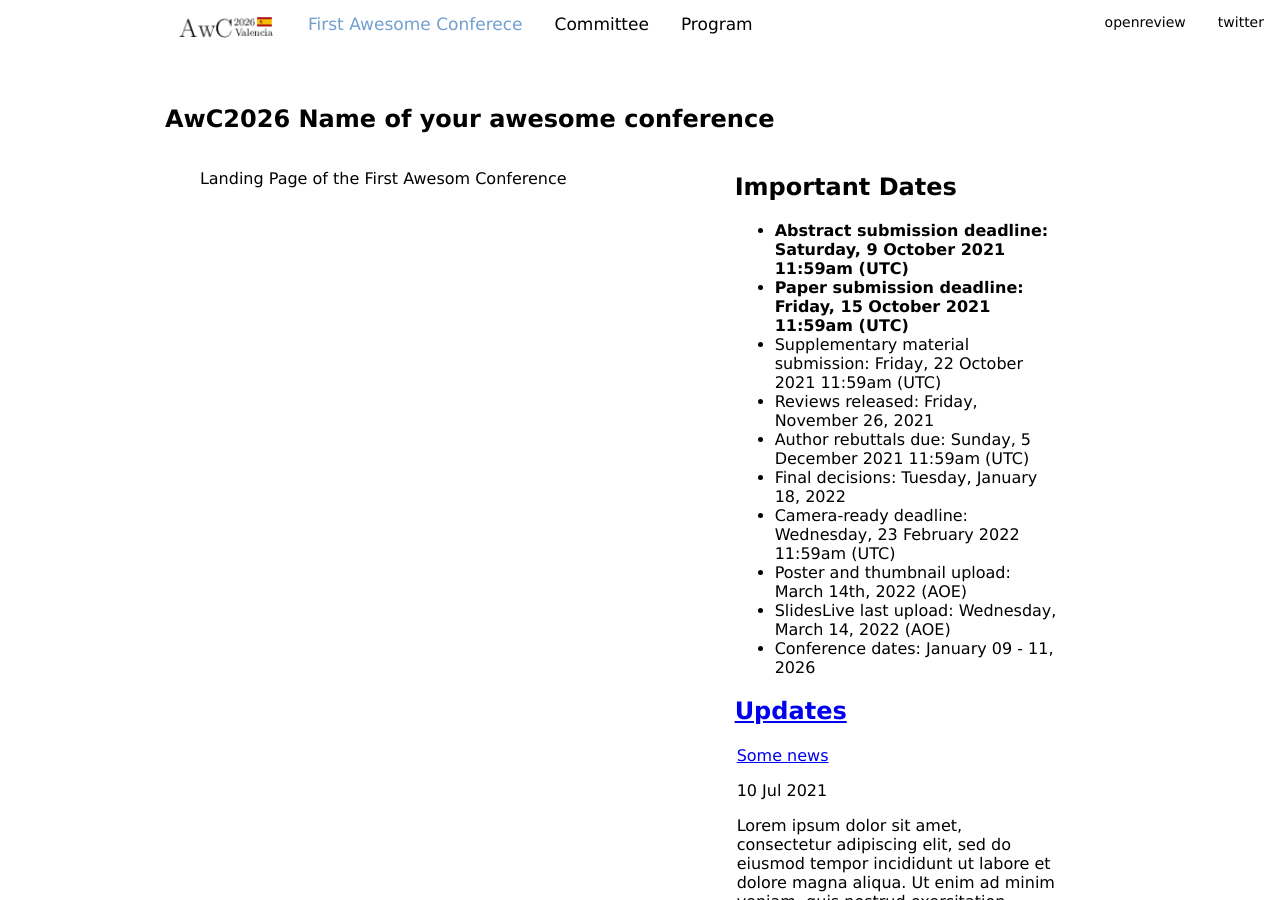
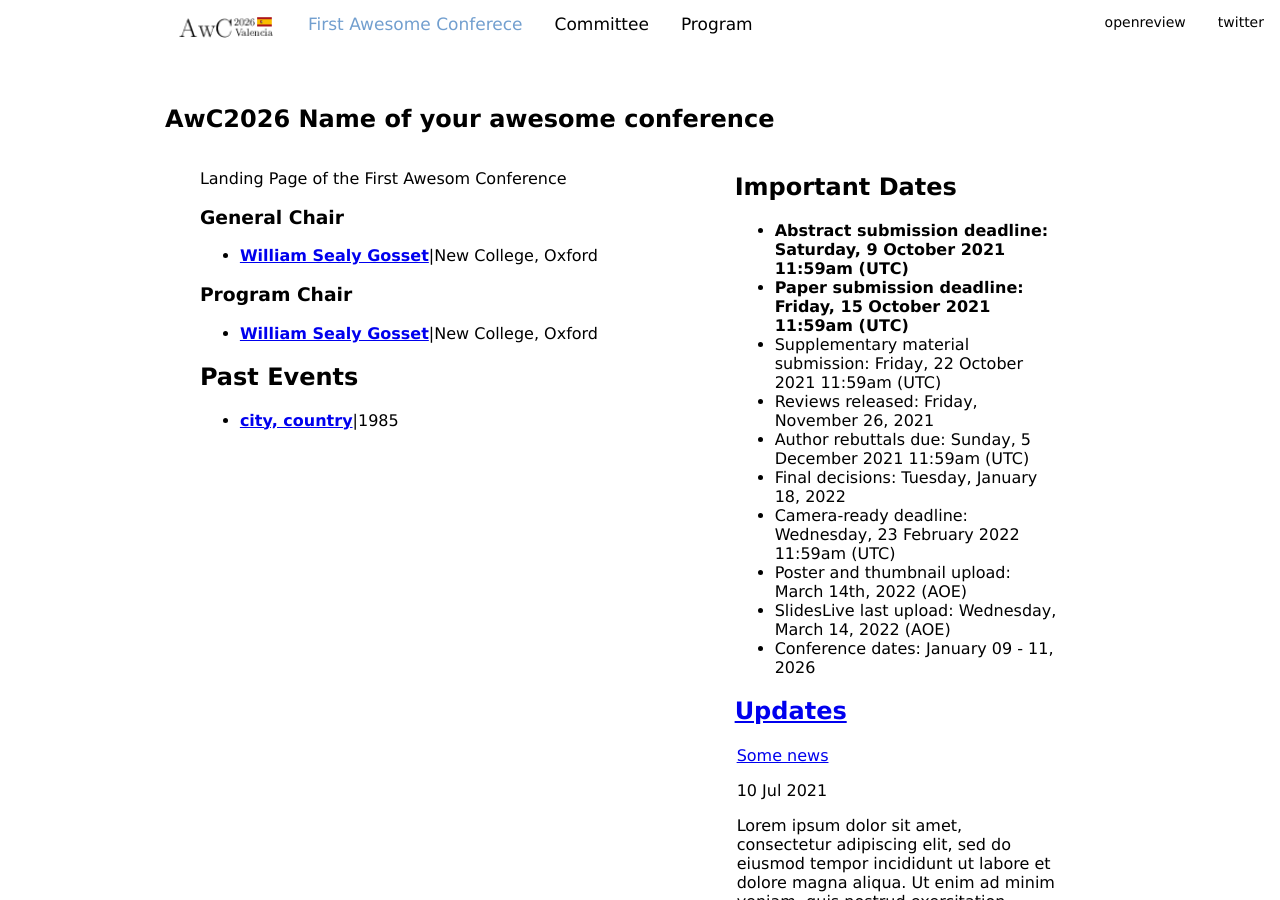
Before and after one commit to gherardovarando/web-conference-theme, a Jekyll site: the page built from index.md, in a window 1280 px wide and 900 px high. Built offline with Jekyll 4.4.1, drawn with Linux system fonts in a browser that asks for light colours.

Commit message:
past events

```diff
--- a/_config.yml
+++ b/_config.yml
@@ -158,3 +158,8 @@ links:
      url: https://twitter.com/jekyllrb
    - name: openreview
      url: https://openreview.net/
+
+past:
+  - location: city, country
+    year: 1985
+    url: https://www.google.com/
--- /dev/null
+++ b/_includes/past.html
@@ -0,0 +1,7 @@
+{%- if site.past -%}
+<ul>
+{%- for event in site.past -%}
+<li> {%- include pastevent.html separator = "|" -%} </li>
+{%- endfor -%}
+</ul>
+{%- endif -%}
--- /dev/null
+++ b/_includes/pastevent.html
@@ -0,0 +1,13 @@
+{%- if event.url -%}
+<a href="{{event.url}}"><b>{{event.location}}</b></a>
+{%- else -%}
+<b>{{event.location}}</b>
+{%- endif -%}
+{%- if event.year -%}
+{%-if include.separator-%}
+{{ include.separator }}
+{%-else-%}
+ |
+{%-endif-%}
+{{event.year}}
+{%- endif -%}
--- a/index.md
+++ b/index.md
@@ -5,3 +5,11 @@ weight: 1
 ---
 
 Landing Page of the First Awesom Conference
+
+
+{% include oc.html %}
+
+
+## Past Events
+
+{% include past.html %}
```
